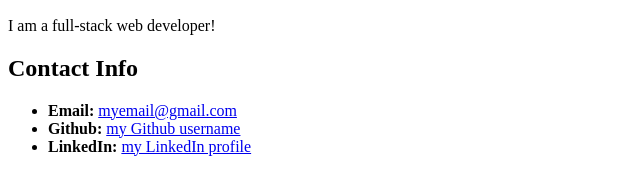
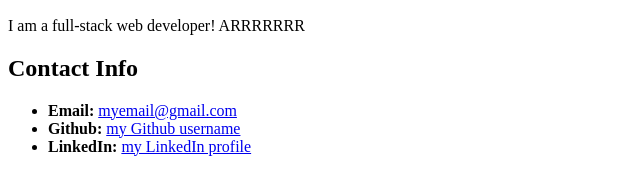
Before and after one commit to casturgi/test-pages, a plain HTML site: page index.html in a window 1280 px wide. Shown: the part 330-517 px from the top of the page, 0-640 px from the left. Drawn offline with Linux system fonts and the light colour scheme.

Commit message:
updated index

```diff
--- a/index.html
+++ b/index.html
@@ -19,7 +19,7 @@
         <img id="bio-image" src="https://placehold.it/200x200" alt="My Name" />
 
         <p>
-          I am a full-stack web developer!
+          I am a full-stack web developer! ARRRRRRR
         </p>
       </section>
 
```
